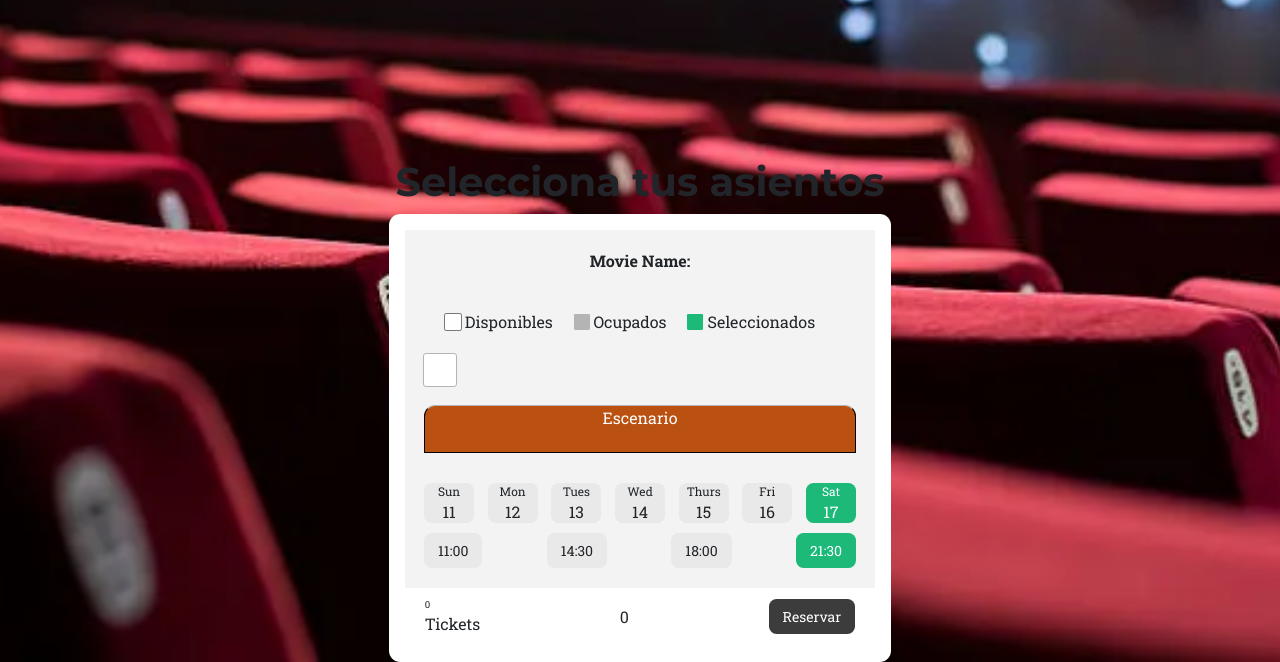
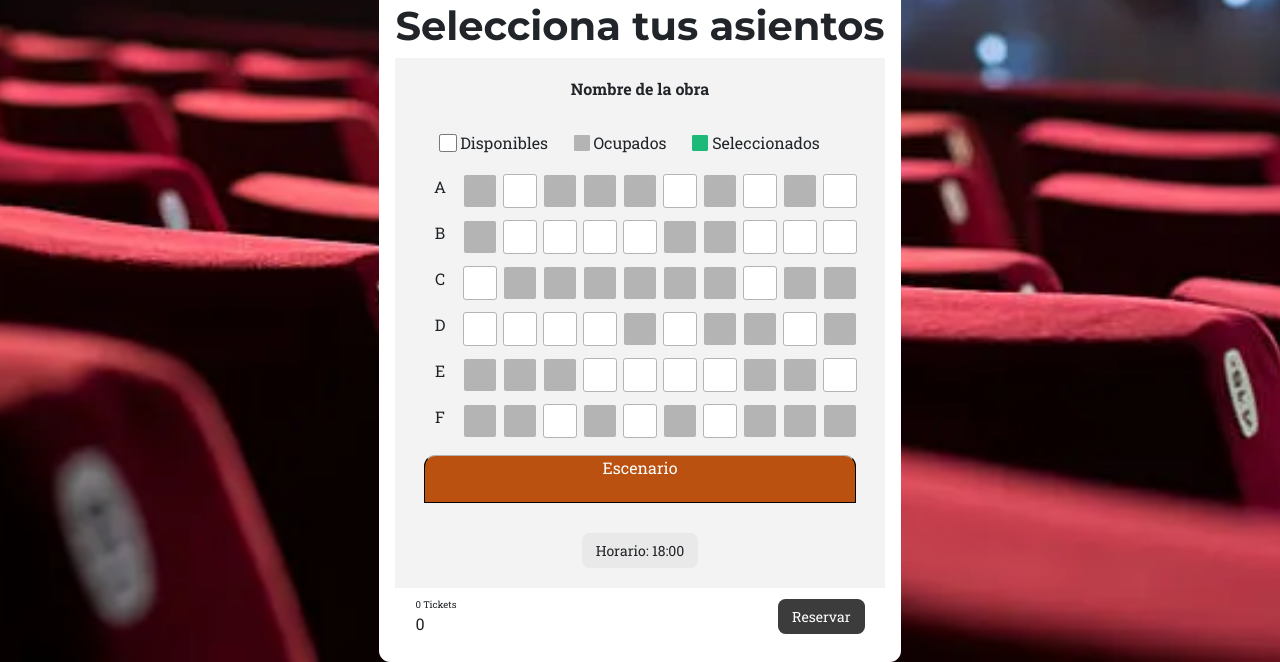
Before and after one commit to DiegoPercast/dejavu, a PHP site: page /asientos.php in a window 1280 px wide. Shown: the part 138-800 px from the top of the page. Run offline with PHP 8.4, Linux system fonts and the light colour scheme.

Commit message:
finished styling asientos page

```diff
--- a/asientos.php
+++ b/asientos.php
@@ -1,17 +1,30 @@
 <!DOCTYPE html>
 <html lang="en">
-
   <head>
     <meta charset="UTF-8" />
-  <meta name="viewport" content="width=device-width, initial-scale=1.0, shrink-to-fit=no" />
-  <title>Detalles Obra</title>
+    <meta
+      name="viewport"
+      content="width=device-width, initial-scale=1.0, shrink-to-fit=no"
+    />
+    <title>Elegir asientos</title>
     <!-- Favicon-->
     <link rel="icon" type="image/x-icon" href="./assets/img/logos/rojo.png" />
     <!-- Font Awesome icons (free version)-->
-  <script src="https://use.fontawesome.com/releases/v6.4.2/js/all.js" crossorigin="anonymous"></script>
+    <script
+      src="https://use.fontawesome.com/releases/v6.4.2/js/all.js"
+      crossorigin="anonymous"
+    ></script>
     <!-- Google fonts-->
-  <link href="https://fonts.googleapis.com/css?family=Montserrat:400,700" rel="stylesheet" type="text/css" />
-  <link href="https://fonts.googleapis.com/css?family=Roboto+Slab:400,100,300,700" rel="stylesheet" type="text/css" />
+    <link
+      href="https://fonts.googleapis.com/css?family=Montserrat:400,700"
+      rel="stylesheet"
+      type="text/css"
+    />
+    <link
+      href="https://fonts.googleapis.com/css?family=Roboto+Slab:400,100,300,700"
+      rel="stylesheet"
+      type="text/css"
+    />
     <!--Main Styles-->
     <link rel="stylesheet" href="./css/styles.css" />
     <link rel="stylesheet" href="./css/asientos.css" />
@@ -21,9 +34,18 @@
     <!--Navigation-->
     <nav class="navbar navbar-expand-lg navbar-dark fixed-top" id="mainNav">
       <div class="container">
-      <a class="navbar-brand" href="#"><img src="assets/img/logos/rojo.png" alt="..." class="icon" /></a>
-      <button class="navbar-toggler" type="button" data-bs-toggle="collapse" data-bs-target="#navbarResponsive"
-        aria-controls="navbarResponsive" aria-expanded="false" aria-label="Toggle navigation">
+        <a class="navbar-brand" href="#"
+          ><img src="assets/img/logos/rojo.png" alt="..." class="icon"
+        /></a>
+        <button
+          class="navbar-toggler"
+          type="button"
+          data-bs-toggle="collapse"
+          data-bs-target="#navbarResponsive"
+          aria-controls="navbarResponsive"
+          aria-expanded="false"
+          aria-label="Toggle navigation"
+        >
           Menu
           <i class="fas fa-bars ms-1"></i>
         </button>
@@ -36,10 +58,14 @@
               <a class="nav-link" href="index.php#">Academia</a>
             </li>
             <li class="nav-item">
-            <a class="nav-link" href="account.php?tipo=login">Iniciar Sesión</a>
+              <a class="nav-link" href="account.php?tipo=login"
+                >Iniciar Sesión</a
+              >
             </li>
             <li class="nav-item">
-            <a class="nav-link" href="account.php?tipo=singup">Crear Cuenta</a>
+              <a class="nav-link" href="account.php?tipo=singup"
+                >Crear Cuenta</a
+              >
             </li>
           </ul>
         </div>
@@ -47,12 +73,11 @@
     </nav>
     <!--Main Content-->
     <main>
-    <div class="wrapper">
+      <div class="tickets">
         <h1>Selecciona tus asientos</h1>
-      <div class="tickets">
         <div class="ticket-selector">
           <div class="head">
-            <div class="title">Movie Name:</div>
+            <div class="title">Nombre de la obra</div>
           </div>
           <div class="seats">
             <div class="status">
@@ -60,76 +85,25 @@
               <div class="item">Ocupados</div>
               <div class="item">Seleccionados</div>
             </div>
-            <div class="all-seats">
-              <input type="checkbox" name="tickets" id="s1">
-              <label for="s1" class="seat"></label>
-            </div>
+            <div class="all-seats"></div>
           </div>
           <div class="timings">
-            <div class="dates">
-              <input type="radio" name="date" id="d1" checked />
-              <label for="d1" class="dates-item">
-                <div class="day">Sun</div>
-                <div class="date">11</div>
-              </label>
-              <input type="radio" name="date" id="d2" checked />
-              <label for="d1" class="dates-item">
-                <div class="day">Mon</div>
-                <div class="date">12</div>
-              </label>
-              <input type="radio" name="date" id="d3" checked />
-              <label for="d1" class="dates-item">
-                <div class="day">Tues</div>
-                <div class="date">13</div>
-              </label>
-              <input type="radio" name="date" id="d4" checked />
-              <label for="d1" class="dates-item">
-                <div class="day">Wed</div>
-                <div class="date">14</div>
-              </label>
-              <input type="radio" name="date" id="d5" checked />
-              <label for="d1" class="dates-item">
-                <div class="day">Thurs</div>
-                <div class="date">15</div>
-              </label>
-              <input type="radio" name="date" id="d6" checked />
-              <label for="d1" class="dates-item">
-                <div class="day">Fri</div>
-                <div class="date">16</div>
-              </label>
-              <input type="radio" name="date" id="d7" checked />
-              <label for="d1" class="dates-item">
-                <div class="day">Sat</div>
-                <div class="date">17</div>
-              </label>
-            </div>
-            <div class="times">
-              <input type="radio" name="time" id="t1" checked />
-              <label for="t1" class="time">11:00</label>
-              <input type="radio" name="time" id="t2" checked />
-              <label for="t2" class="time">14:30</label>
-              <input type="radio" name="time" id="t3" checked />
-              <label for="t3" class="time">18:00</label>
-              <input type="radio" name="time" id="t4" checked />
-              <label for="t4" class="time">21:30</label>
-            </div>
+            <div class="time">Horario: <span>18:00</span></div>
           </div>
         </div>
         <div class="price">
           <div class="total">
-            <span class="count">0</span> Tickets
+            <span><span class="count">0</span> Tickets</span>
+            <div class="amount">0</div>
           </div>
-          <div class="amount">0</div>
           <button type="button">Reservar</button>
         </div>
       </div>
-    </div>
     </main>
+    <script type="text/javascript" src="./js/asientos.js"></script>
     <!-- Bootstrap core JS-->
     <script src="https://cdn.jsdelivr.net/npm/bootstrap@5.2.3/dist/js/bootstrap.bundle.min.js"></script>
     <!-- Core theme JS-->
     <script src="js/scripts.js"></script>
-
   </body>
-
 </html>
```
Lines whose indentation alone changed are shown as unchanged.
